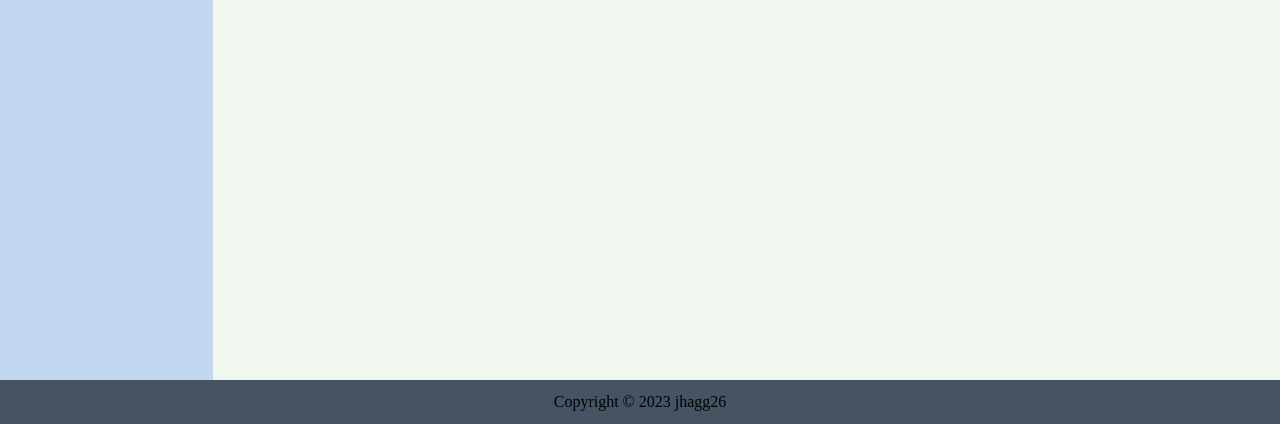
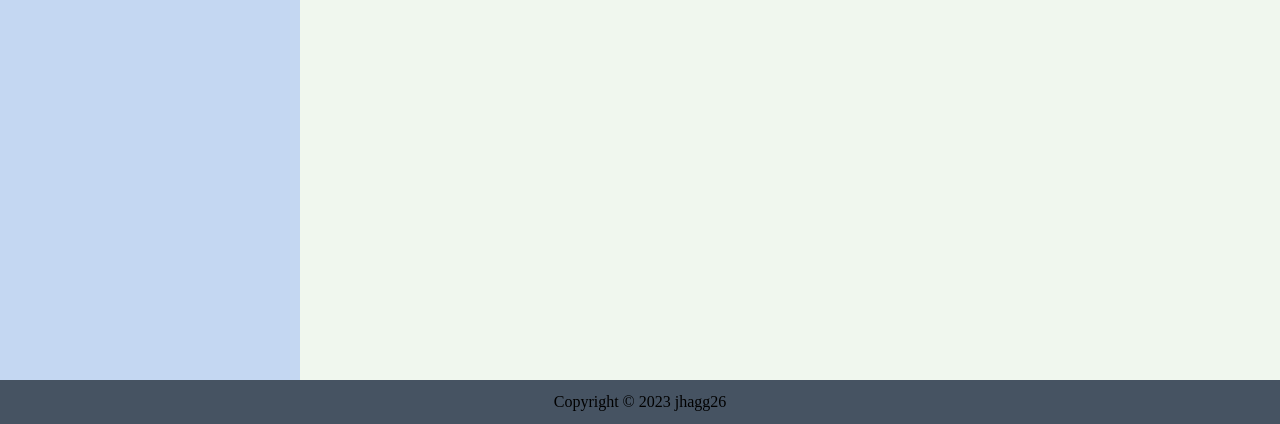
Before and after one commit to Hagnap/todo-list, a plain HTML site: page index.html in a window 1280 px wide. Shown: the part 376-800 px from the top of the page. Drawn offline with Linux system fonts and the light colour scheme; a web font is replaced by a local one.

Commit message:
Fix layout bug

```diff
--- a/style.css
+++ b/style.css
@@ -34,7 +34,7 @@ header {
 
 #content {
     display: grid;
-    grid-template-columns: 1fr 5fr;
+    grid-template-columns: minmax(150px, 300px) 5fr;
 }
 
 #contentGridTopSection {
```
